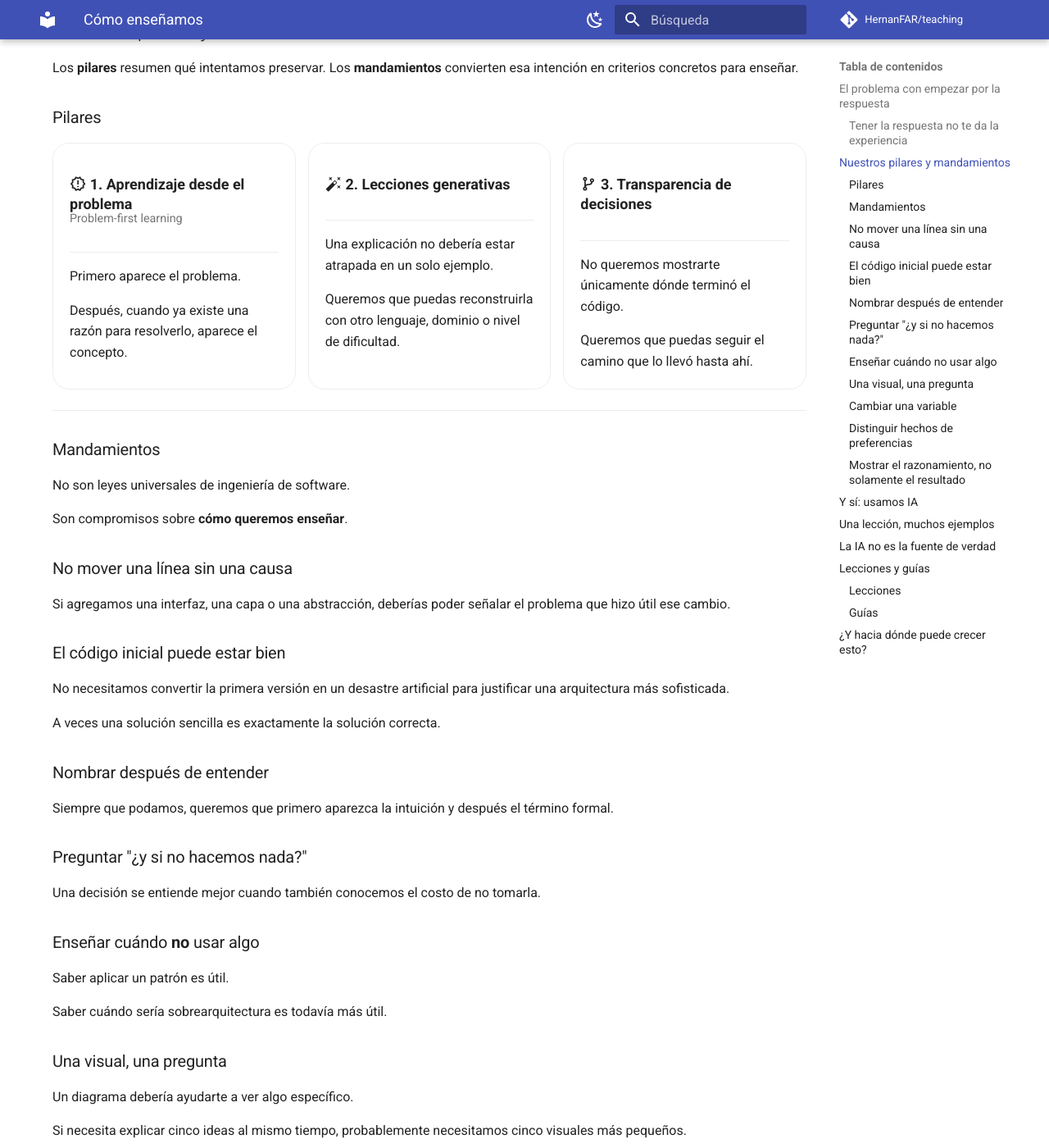
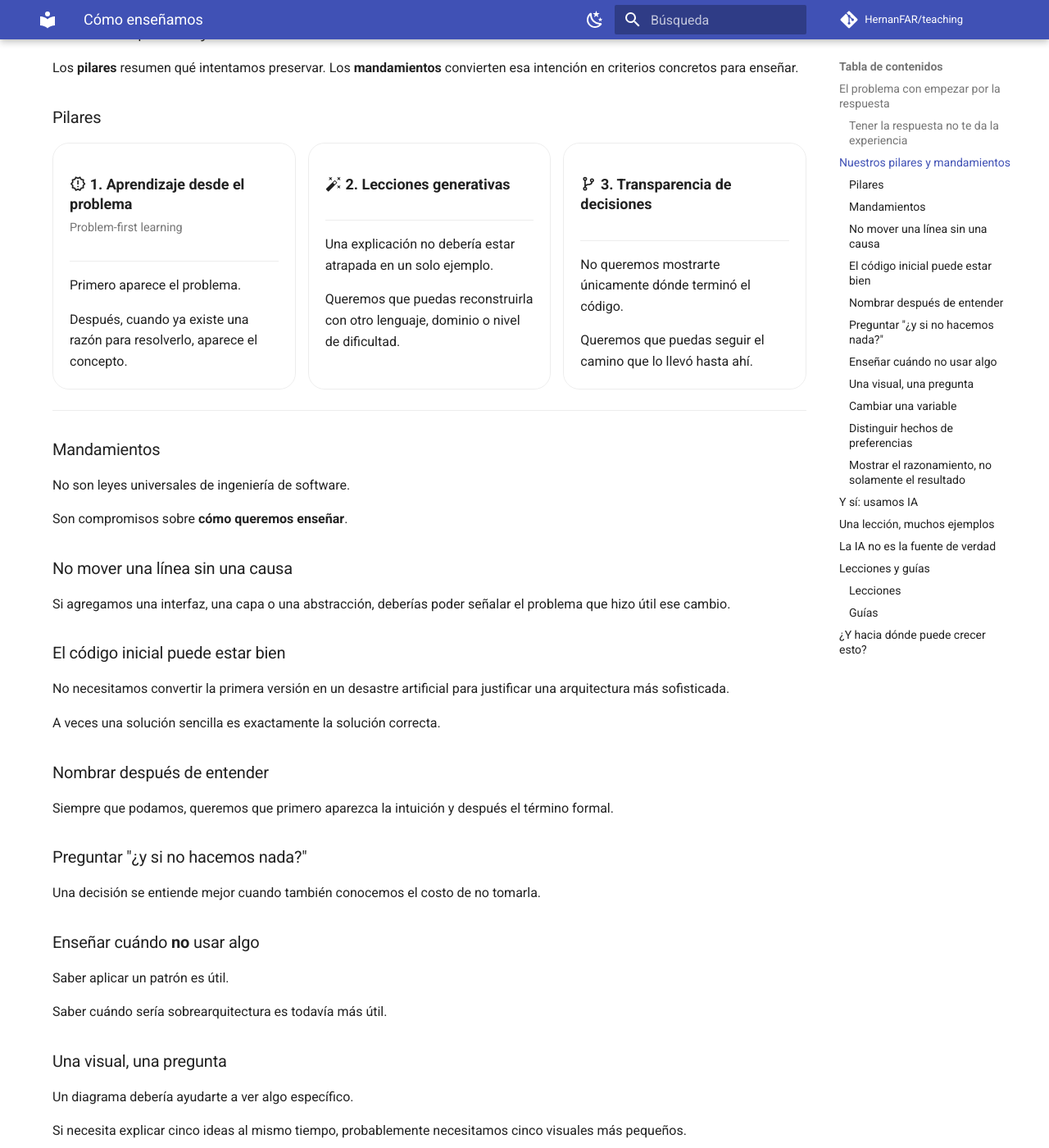
Before and after one commit to HernanFAR/teaching, an MkDocs documentation site: the page built from docs/about/how-we-teach.md, in a window 1280 px wide and 1400 px high, scrolled down 3226 px. Shown: the whole window at 82% size. Built offline with MkDocs 1.6.1 and Material for MkDocs 9.7.7, drawn with Linux system fonts in a browser that asks for light colours; comment, search, counter and statistics services are not loaded.

Commit message:
style: align pillar translation with title

```diff
--- a/docs/stylesheets/extra.css
+++ b/docs/stylesheets/extra.css
@@ -246,6 +246,11 @@
   line-height: 1.35;
 }
 
+.pillar-card__title .pillar-translation {
+  display: block;
+  margin-top: 0.3rem;
+}
+
 .pillar-card > p:last-child {
   margin-bottom: 0;
 }
```
